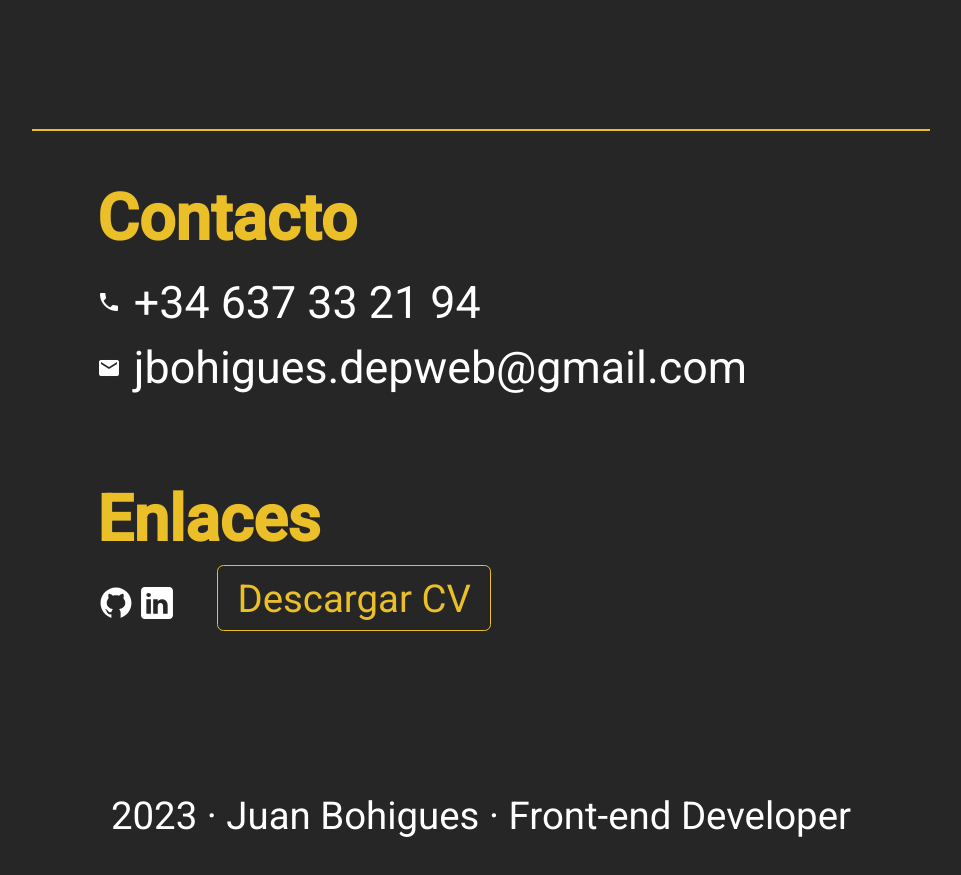
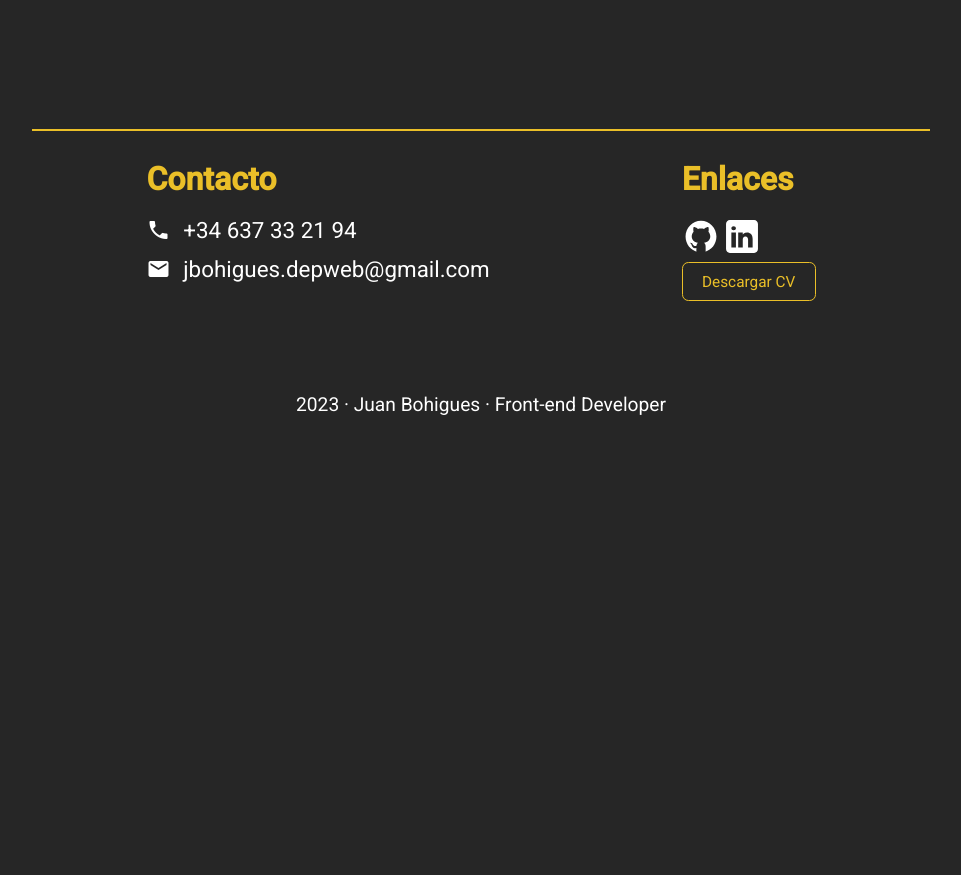
Before and after one commit to jabohigues/portfolio, an Angular app: page /home in a window 1280 px wide. Shown: the part 7080-7955 px from the top of the page, without its empty margins (159-1120 px from the left). After the commit the page ends 7534 px from the top, so only its background shows below. Built offline with nearby package versions, Linux system fonts and the light colour scheme.

Commit message:
Footer responsive done

```diff
--- a/src/app/global/components/footer/footer.component.html
+++ b/src/app/global/components/footer/footer.component.html
@@ -1,10 +1,12 @@
-<hr>
+<hr />
 <footer>
   <div id="separatorfooter">
     <div id="firstfooter">
       <h1>Contacto</h1>
       <p><span class="material-icons"> phone </span>+34 637 33 21 94</p>
-      <p><span class="material-icons"> mail </span>jbohigues.depweb@gmail.com</p>
+      <p>
+        <span class="material-icons"> mail </span>jbohigues.depweb@gmail.com
+      </p>
     </div>
     <div id="secondfooter">
       <h1>Enlaces</h1>
--- a/src/app/global/components/footer/footer.component.scss
+++ b/src/app/global/components/footer/footer.component.scss
@@ -76,11 +76,41 @@ footer {
   }
 }
 
-// Web
-@media only screen and (min-device-width: 900px) {
+// Móvil y tablet vertical
+@media screen and (min-width: 481px) and (max-width: 767.5px) {
+  p {
+    font-size: 2.5vw;
+
+    &#final {
+      font-size: 2.5vw;
+    }
+  }
+
+  footer {
+    h1 {
+      font-size: 3.5vw;
+    }
+
+    #secondfooter {
+      margin-bottom: 0;
+    }
+
+    #divbuttoncv {
+      font-size: 2vw;
+    }
+
+    #divsocialmedia {
+      margin-top: 0;
+    }
+  }
+}
+
+// Móvil y tablet horizontal
+@media screen and (min-width: 767.6px) {
   footer {
     #separatorfooter {
       flex-direction: row;
+      align-items: baseline;
       margin-bottom: 3vw;
       gap: 15vw;
     }
@@ -91,9 +121,9 @@ footer {
     }
 
     p {
-      font-size: 1.5vw;
+      font-size: 1.75vw;
       &#final {
-        font-size: 1.2vw;
+        font-size: 1.5vw;
         padding: 3vw 0;
       }
     }
@@ -107,6 +137,10 @@ footer {
       flex-direction: column;
       min-width: 0;
       margin: 0;
+
+      h1 {
+        margin-bottom: 1vw;
+      }
 
       #separatorsecondfooter {
         flex-direction: column;
@@ -125,3 +159,12 @@ footer {
     }
   }
 }
+
+// Escritorio and laptops
+@media screen and (min-width: 1024px) {
+  p#final {
+    font-size: 1.5vw !important;
+    padding-top: 5vw !important;
+    padding-bottom: 3vw !important;
+  }
+}
```
